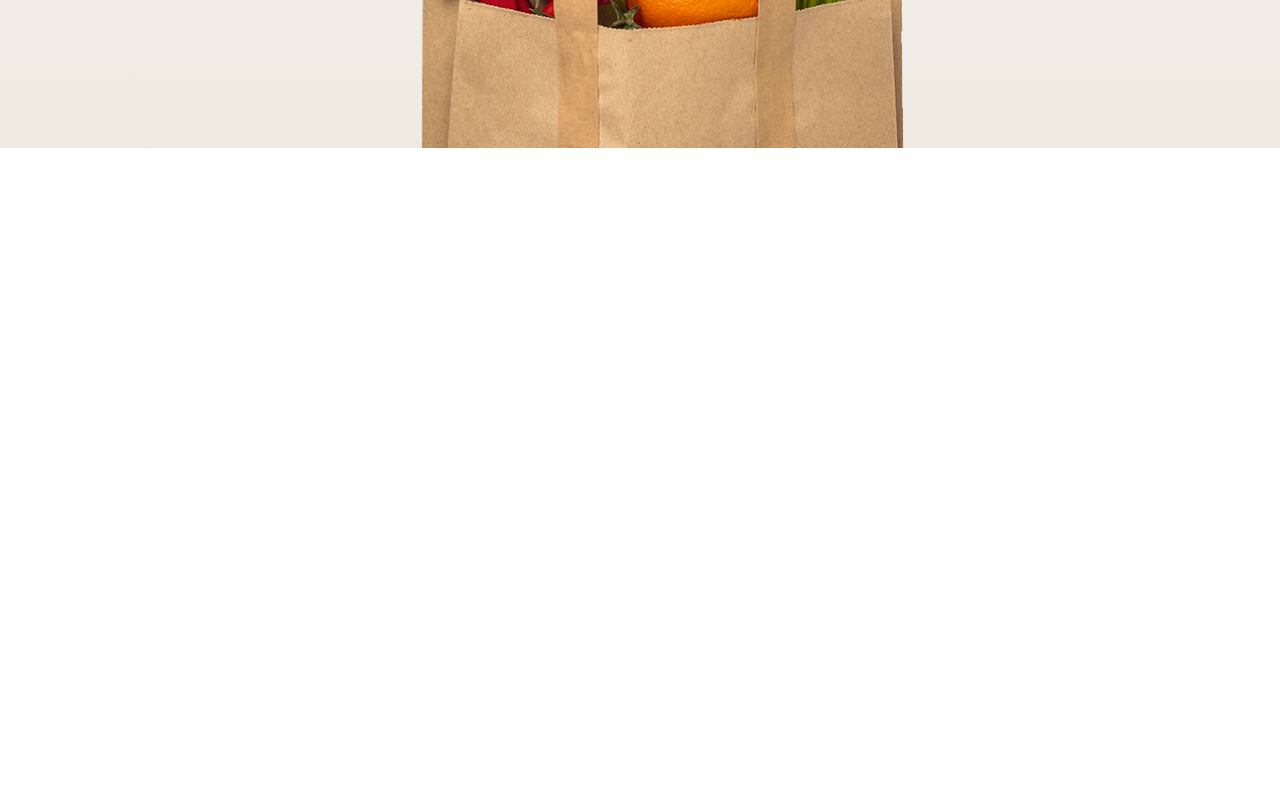
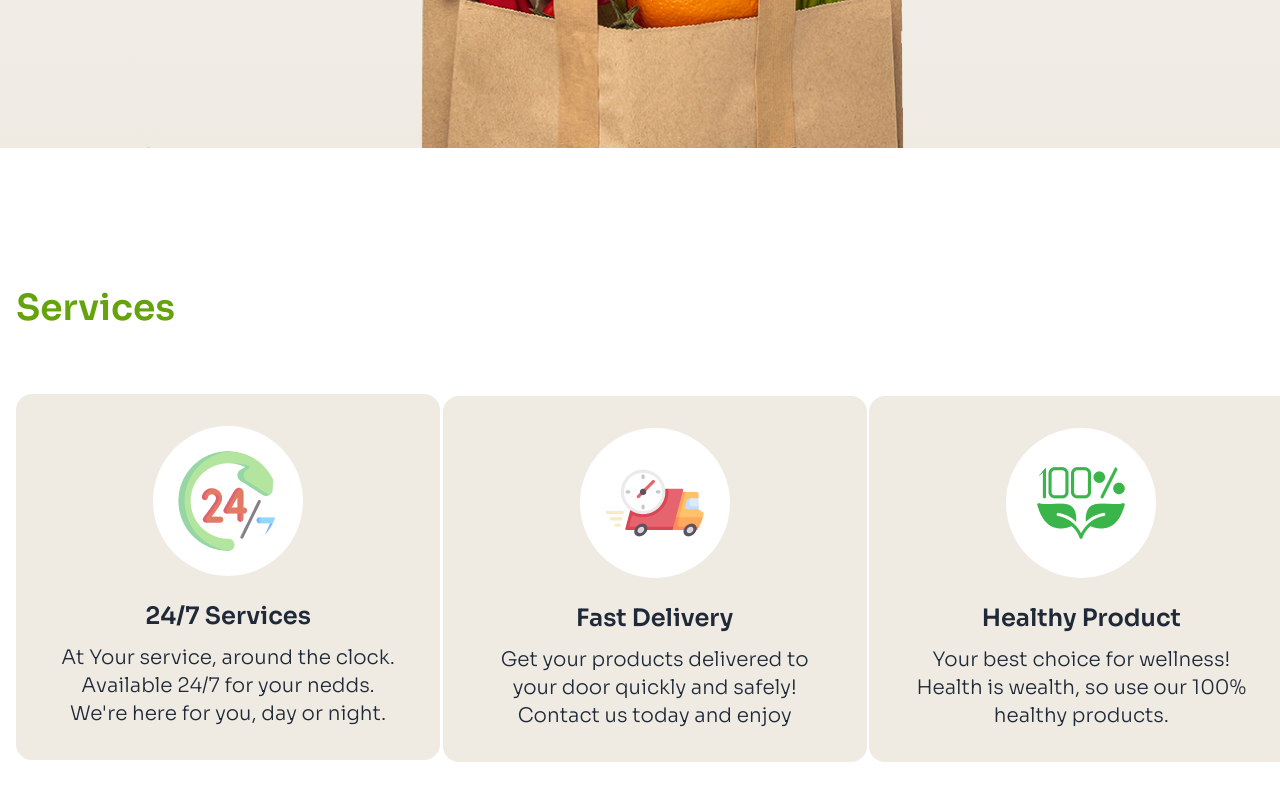
Before and after one commit to Samiul821/assignment-3, a plain HTML site: page index.html in a window 1280 px wide. Shown: the part 1182-1982 px from the top of the page. Before the commit the page ends 1470 px from the top, so only its background shows below. Drawn offline with nearby package versions, Linux system fonts and the light colour scheme.

Commit message:
services section added and style

```diff
--- a/index.html
+++ b/index.html
@@ -73,7 +73,43 @@
         </div>
     </header>
     <main>
+        <!-- Services section -->
+        <section class="max-w-[1320px] mx-auto mb-12 md:mb-[140px]">
+            <h1 class="ml-4 text-2xl md:text-4xl font-semibold text-lime-600 mb-8 md:mb-12">Services</h1>
+            <!-- card container -->
+            <div class="grid md:grid-cols-3 space-y-5 items-center">
+                <!-- card 1 -->
+                <div class="mx-4 mt-4 md:w-[424px] bg-[#EFEBE3]  rounded-2xl py-[32px]">
+                    <div>
+                        <img class="bg-white p-[25px] rounded-full mb-6 mx-auto" src="c2-assets/service.png" alt="">
+                    </div>
+                    <h1 class="text-center text-xl md:text-2xl font-semibold mb-3">24/7 Services</h1>
+                    <p class="text-center text-base	 md:text-xl font-light">At Your service, around the clock.<br>
+                        Available 24/7 for your nedds.<br>We're here for you, day or night.</p>
+                </div>
+                <!-- card 2 -->
+                <div class="mx-4 md:w-[424px] bg-[#EFEBE3]  rounded-2xl py-[32px]">
+                    <div>
+                        <img class="bg-white p-[25px] rounded-full mb-6 mx-auto" src="c2-assets/delivery.png" alt="">
+                    </div>
+                    <h1 class="text-center text-xl md:text-2xl font-semibold mb-3">Fast Delivery</h1>
+                    <p class="text-center text-base	 md:text-xl font-light">Get your products delivered to<br> your
+                        door
+                        quickly and safely! <br>Contact us today and enjoy</p>
+                </div>
 
+                <!-- card 3 -->
+                <div class="mx-4 md:w-[424px] bg-[#EFEBE3]  rounded-2xl py-[32px]">
+                    <div>
+                        <img class="bg-white p-[25px] rounded-full mb-6 mx-auto" src="c2-assets/healthy.png" alt="">
+                    </div>
+                    <h1 class="text-center text-xl md:text-2xl font-semibold mb-3">Healthy Product</h1>
+                    <p class="text-center text-base md:text-xl font-light">Your best choice for wellness! <br>
+                        Health is
+                        wealth, so use our 100% <br>healthy products.</p>
+                </div>
+            </div>
+        </section>
     </main>
     <footer>
 
```
